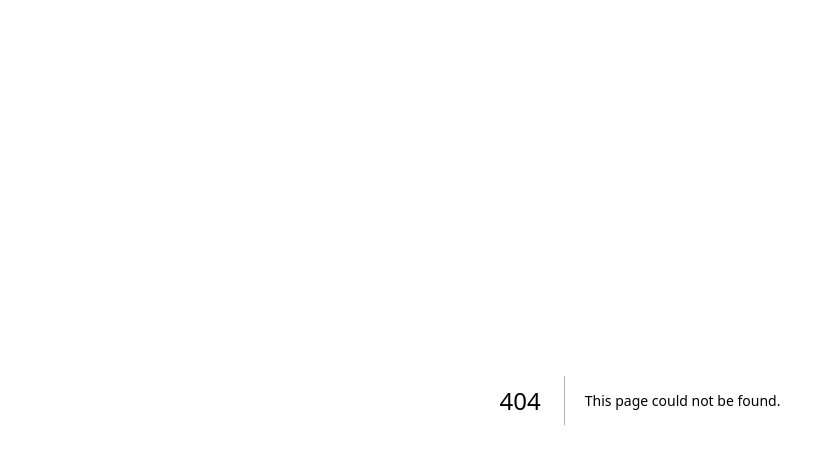
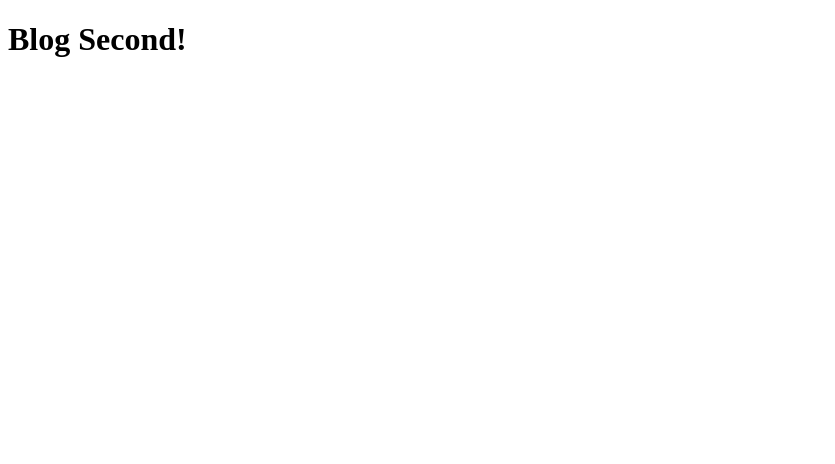
Before and after one commit to PriyanshuSharma0326/next-tutorial, a Next.js app: page /blog/second in a window 1280 px wide. Before the commit this address had no page. Shown: the top 464 px of the page, without its empty margins (0-835 px from the left). Built offline with nearby package versions, Linux system fonts and the light colour scheme.

Commit message:
nested routing

```diff
--- /dev/null
+++ b/src/app/blog/first/page.js
@@ -0,0 +1,5 @@
+function BlogFirst() {
+    return <h1>Blog First!</h1>;
+}
+
+export default BlogFirst;
--- /dev/null
+++ b/src/app/blog/page.js
@@ -0,0 +1,5 @@
+function Blog() {
+    return <h1>Blog Page!</h1>;
+}
+
+export default Blog;
--- /dev/null
+++ b/src/app/blog/second/page.js
@@ -0,0 +1,5 @@
+function BlogSecond() {
+    return <h1>Blog Second!</h1>;
+}
+
+export default BlogSecond;
```
